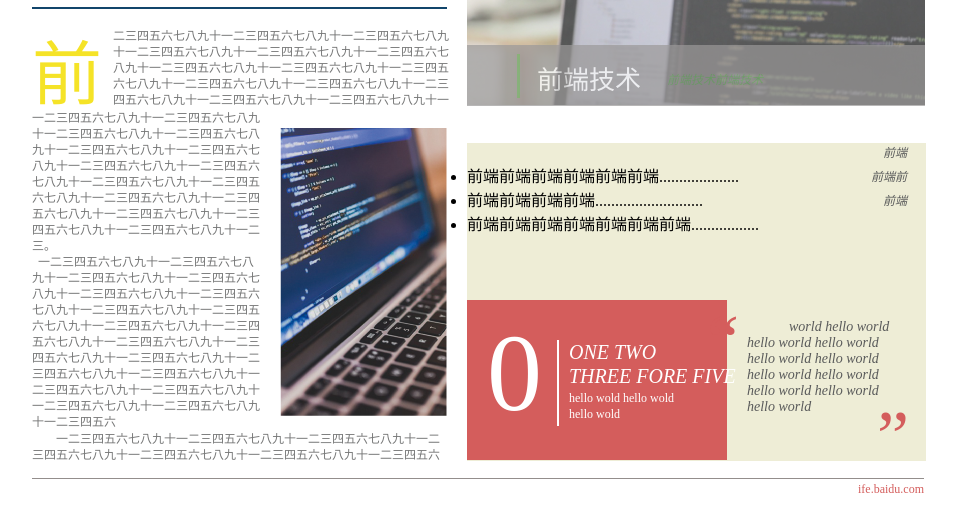
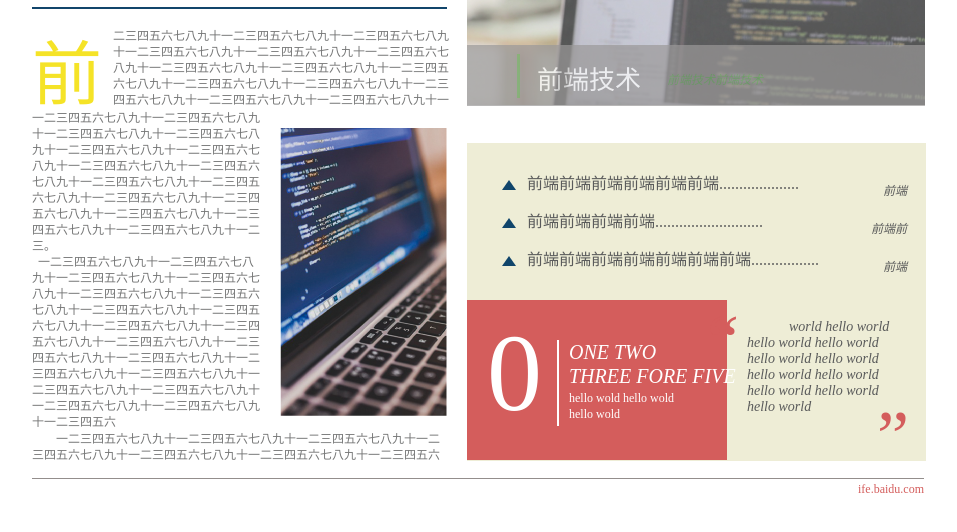
Before and after one commit to xiaotuzhi/task6, a plain HTML site: page index.html in a window 1280 px wide. Shown: the part 822-1354 px from the top of the page, without its empty margins (12-969 px from the left). Drawn offline with Linux system fonts and the light colour scheme.

Commit message:
Update index.html

```diff
--- a/index.html
+++ b/index.html
@@ -68,11 +68,12 @@
 	</div>
 	<div class="bottom-right">
 		<div class="list">
-			<ul>
-				<li>前端前端前端前端前端前端....................<i>前端</i></li>
-				<li>前端前端前端前端...........................<i>前端前</i></li>
-				<li>前端前端前端前端前端前端前端.................<i>前端</i></li>
-			</ul>
+			<span class="p"></span>
+			<p class="r">前端前端前端前端前端前端....................</p><i>前端</i>
+			<span class="p"></span>
+			<p class="r">前端前端前端前端...........................</p><i>前端前</i>
+			<span class="p"></span>
+			<p class="r">前端前端前端前端前端前端前端.................</p><i>前端</i>
 		</div>
 		<div class="nums">
 			<p class="k">0</p>
```
